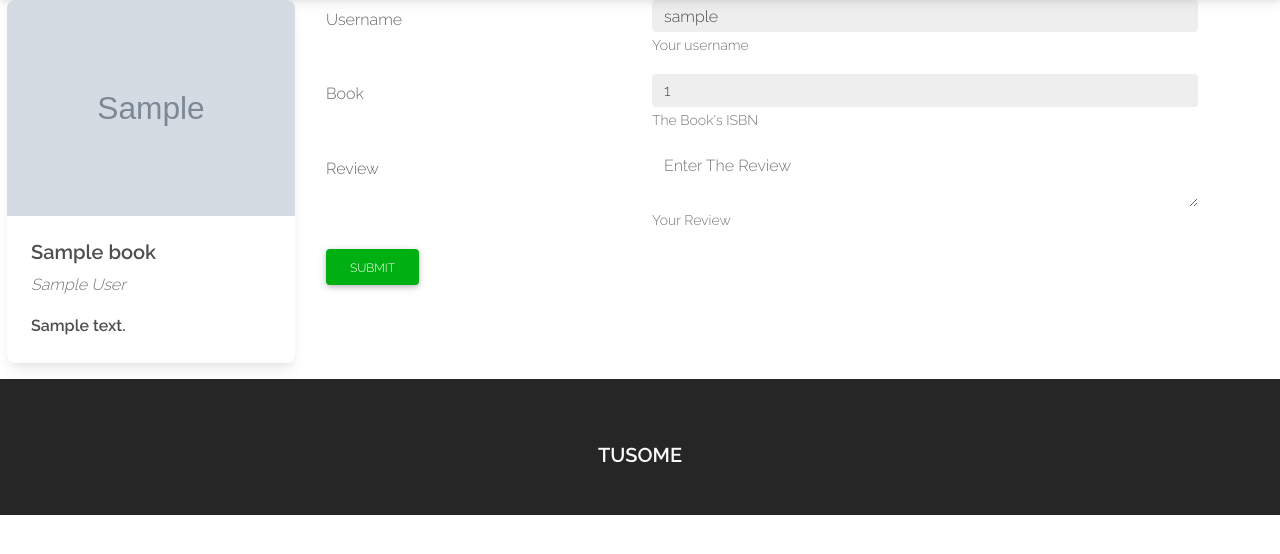
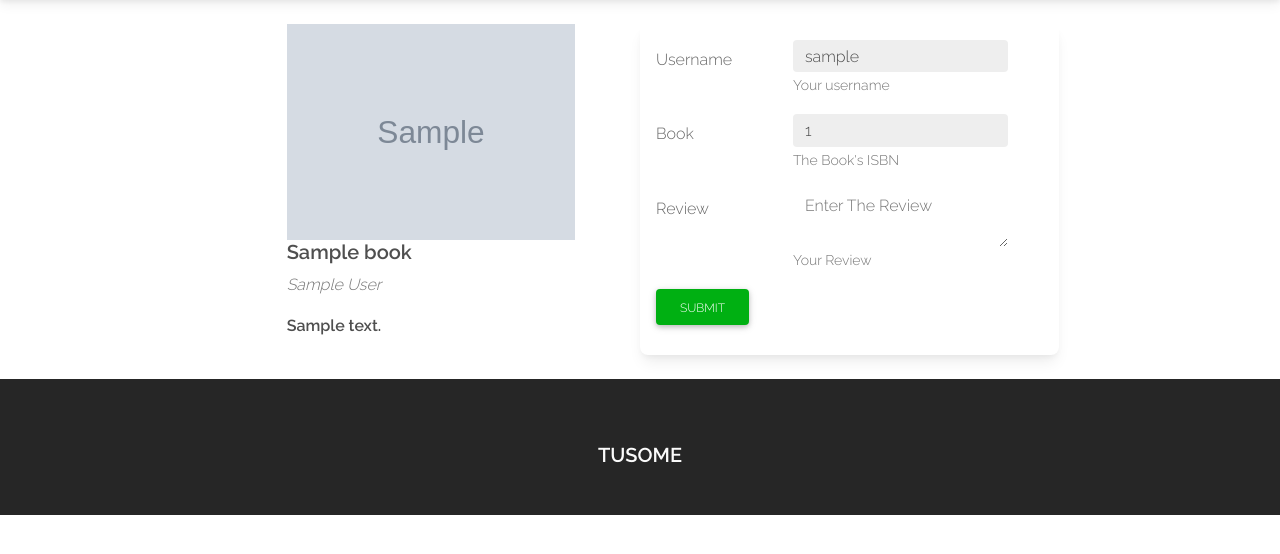
Before and after one commit to jumaemm/Tusome, a Flask app: template tusome_pkg/site/templates/site/write_review.html in a window 1280 px wide. Shown: the part 77-631 px from the top of the page. Run offline with Flask 2, Linux system fonts and the light colour scheme; the template is opened without the code that fills it: values that come from a table or form of the project are taken from there, others are empty; tables that the repository leaves empty hold one stand-in row (values such as "Sample post"); grey boxes marked "Sample" are stand-in pictures; parts of the project's set-up code (start-up, migrations or seed data) failed here and were passed over; some libraries are stand-ins or nearby versions.

Commit message:
Layout changes

```diff
--- a/tusome_pkg/site/templates/site/write_review.html
+++ b/tusome_pkg/site/templates/site/write_review.html
@@ -3,23 +3,23 @@
 Review {{ book.book_title }}
 {% endblock %}
 {% block content %}
-<div class="row">
-    <div class="col-sm-3 border-right">
-        <div class="card mb-3 mx-auto" style="width: 18rem">
+<div class="row p-4 justify-content-center">
+    <div class="col-sm-6 col-md-4">
+        <div class=" mb-3 mx-auto" style="width: 18rem">
             <div class="bg-image hover-overlay ripple" data-mdb-ripple-color="light">
                 <img src="{{book.cover}}" class="img-fluid"style="width: 18rem"/>
                 <a href="#!">
                   <div class="mask" style="background-color: rgba(251, 251, 251, 0.15);"></div>
                 </a>
               </div>
-            <div class="card-body">
-              <h5 class="card-title fw-bold">{{book.book_title}}</h5>
-              <p class="card-text text-muted fst-italic">{{book.author}}</p>
-              <p class="card-text fw-bold">{{book.description}}</p>
+            <div >
+              <h5 class=" fw-bold">{{book.book_title}}</h5>
+              <p class=" text-muted fst-italic">{{book.author}}</p>
+              <p class=" fw-bold">{{book.description}}</p>
             </div>
         </div>
     </div>
-    <div class="col-sm-9">
+    <div class="card p-3 col-sm-9 col-md-4">
         <form method="POST">
           {{ form.hidden_tag() }}
           <div class="form-group mb-3 row">
@@ -47,7 +47,7 @@ Review {{ book.book_title }}
               {{ form.submit(class="btn material_btn text-white") }}
           </div>
         </form>
+      </div>
 
-    </div>
 </div>
 {% endblock %}
```
